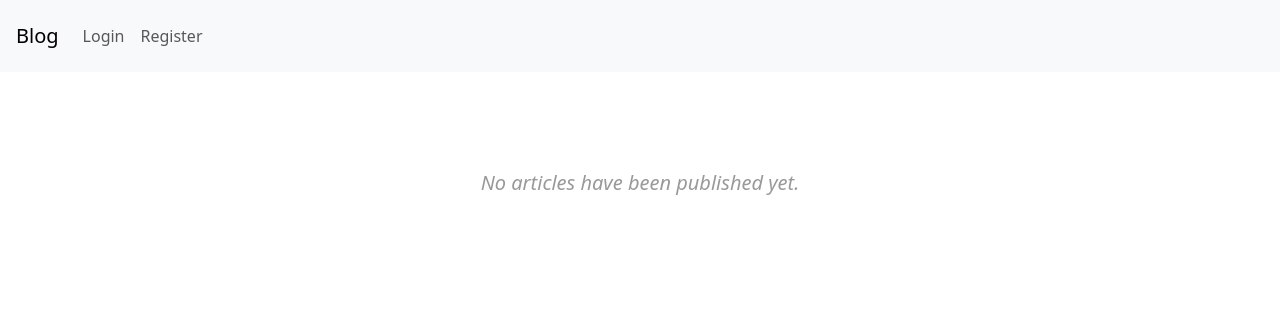
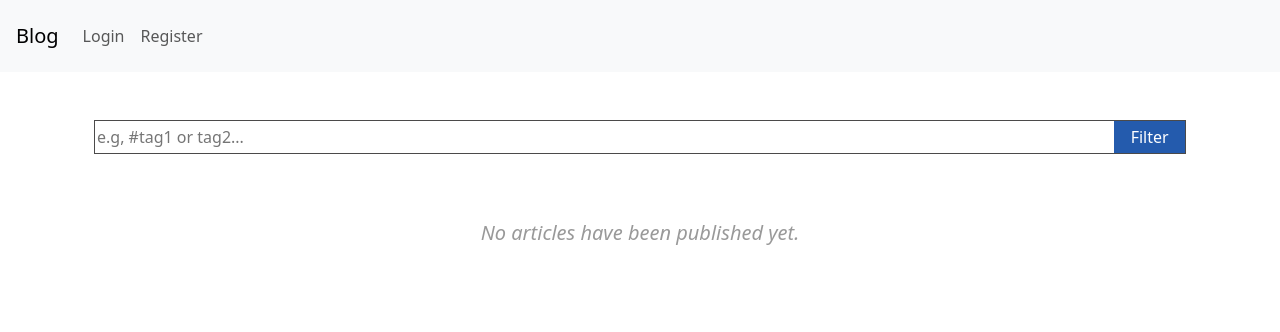
Before and after one commit to Guydev12/blogging-platform, a Flask app: page / in a window 1280 px wide. Shown: the top 332 px of the page. Run offline with Flask 3, Linux system fonts and the light colour scheme; data that the repository does not hold is empty; some libraries are stand-ins or nearby versions.

Commit message:
implement tag filtering

```diff
--- a/app/models.py
+++ b/app/models.py
@@ -19,8 +19,8 @@ class User(db.Model, UserMixin):
     articles = db.relationship('Article', backref='author', lazy=True)
     profile = db.relationship('Profile', backref='user', uselist=False)
 
-    def __repr__(self):
-        return f"<User {self.username} {self.email}>"
+    def to_dict(self):
+            return {"id": self.id, "username": self.username}
 
 class Profile(db.Model):
     id = db.Column(db.Integer, primary_key=True)
--- a/app/routes.py
+++ b/app/routes.py
@@ -1,5 +1,5 @@
-from flask import Blueprint, request, render_template, flash, redirect, url_for
-from app.models import User, Article, Profile,Tag
+from flask import Blueprint, request, render_template, flash, redirect, url_for,jsonify
+from app.models import User, Article, Profile,Tag,article_tag
 from app import db,login_manager
 from werkzeug.security import generate_password_hash, check_password_hash
 from flask_login import current_user, login_required, logout_user, login_user
@@ -10,12 +10,38 @@ main_routes = Blueprint('main', __name__)
 @login_manager.user_loader
 def load_user(user_id):
   return User.query.get(int(user_id))
-# Define the main route (index)
-@main_routes.route('/')
+
+
+# Home Route
+@main_routes.route("/")
 def index():
-    data = Article.query.order_by(Article.created_at.desc()).all()
-    print("Current User",current_user)
-    return render_template("index.html", data = data)
+    tag = request.args.get("tags", "").strip()  # Get tags from query params
+    tags = [t for t in tag.split() if t]  # Ensure no empty strings
+
+    if not tags:  # If no valid tags, return all articles
+        articles = filter_articles()
+    else:
+        articles = filter_articles(tags)
+
+    return render_template("index.html", articles=articles)
+
+
+def filter_articles(tags=None):
+    query = Article.query.order_by(Article.created_at.desc())
+
+    if tags:
+        query = (
+            query.join(article_tag, Article.id == article_tag.c.article_id)
+            .join(Tag, article_tag.c.tag_id == Tag.id)
+            .filter(Tag.name.in_(tags))
+            .distinct()
+        )
+
+    return query.all()
+
+
+
+
 
 # Create the user handpoints
 @main_routes.route('/login',methods=["GET","POST"])
--- a/app/static/css/global.css
+++ b/app/static/css/global.css
@@ -80,3 +80,28 @@ body {
   color: #043072; /* Adjust the color of the tag name */
   margin: 0; /* Removes extra spacing around the text */
 }
+
+.filter-contenair {
+  display: flex;
+  align-items: center;
+  justify-content: center;
+  margin: 12px;
+  border: 1px solid rgb(75, 74, 74);
+}
+#filter {
+  outline: 0;
+  border: none;
+  width: 100%;
+}
+
+button[type='submit'] {
+  border: none;
+  outline: none;
+  background-color: #245bad;
+  color: white;
+  padding: 4px;
+  width: 75px;
+}
+button[type='submit']:hover {
+  background-color: #1a73e8;
+}
--- a/app/templates/article-form-update.html
+++ b/app/templates/article-form-update.html
@@ -20,7 +20,7 @@
       <input
         type="text"
         name="tags"
-        placeholder="e.g., Python, Flask, Web Development"
+        placeholder="e.g., Python  Flask  Web Development"
         value="{%for tag in article.tags%} {{tag.name}} {%endfor%}"
       />
     </div>
--- a/app/templates/create-article.html
+++ b/app/templates/create-article.html
@@ -15,7 +15,7 @@
       <input
         type="text"
         name="tags"
-        placeholder="e.g., Python, Flask, Web Development"
+        placeholder="e.g., Python  Flask  Web Development"
       />
     </div>
     <button type="submit" class="btn btn-primary">Create article</button>
--- a/app/templates/index.html
+++ b/app/templates/index.html
@@ -1,8 +1,20 @@
 {% extends 'base.html' %} {% block content %}
 <div class="container mt-5">
-  {% if data %}
+  <div class="alert-container"></div>
+  <!-- Search blog by tag -->
+  <form action="/" class="mb-3 filter-contenair">
+    <input
+      type="text"
+      id="filter"
+      name="tags"
+      placeholder="e.g, #tag1 or tag2..."
+    />
+    <button type="submit">Filter</button>
+  </form>
+  <div class="resultContainer">
+    {% if articles %}
     <div class="row">
-    {% for article in data %}
+      {% for article in articles %}
       <div class="col-md-8 offset-md-2 mb-4">
         <div class="article-card" data-id="{{ article.id | int }}">
           <h1 class="article-title">{{ article.title }}</h1>
@@ -13,10 +25,9 @@
             >
           </p>
           <p class="article-content">
-          {{ article.content[:90] | safe}}{% if article.content | length > 90 %}
-          ...{% endif %}
+            {{ article.content[:90] | safe}}{% if article.content | length > 90
+            %} ...{% endif %}
           </p>
-        <!-- Use a flex container to display tags horizontally -->
           <div class="d-flex flex-wrap">
             {% for tag in article.tags %}
             <div class="tag-item tag-name mr-2 mb-2">
@@ -24,14 +35,13 @@
             </div>
             {% endfor %}
           </div>
-        {% if article.content | length > 90 %}
           <a href="/article/{{ article.id }}" class="read-more">Read more →</a>
-        {% endif %}
         </div>
       </div>
       {% endfor %}
     </div>
     {% else %}
+  </div>
   <div class="text-center py-5">
     <p class="no-articles">No articles have been published yet.</p>
   </div>
```
Also changed, not shown: app/templates/auth.html (+14 -6 lines), app/templates/user.html (+25 -7 lines), instance/blogging_platform.db, 1 other file. Lines whose indentation alone changed are shown as unchanged.
